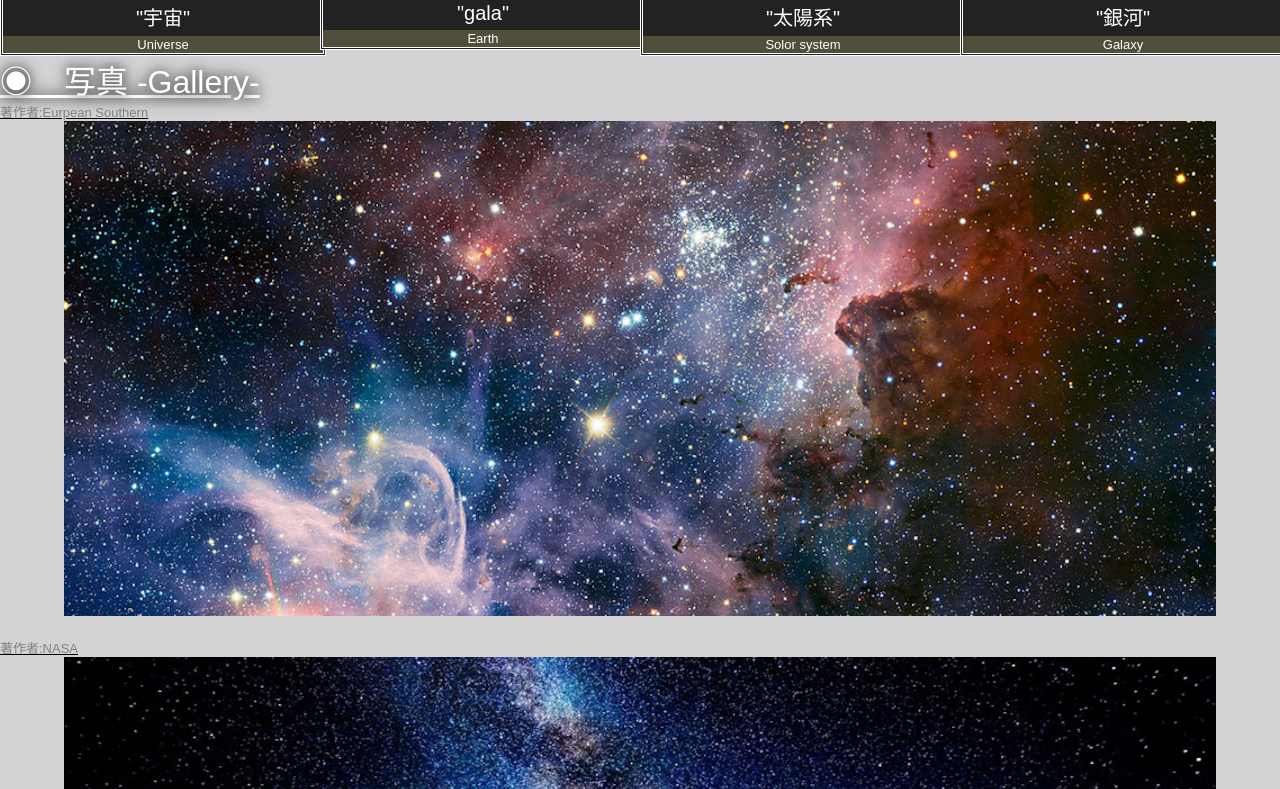
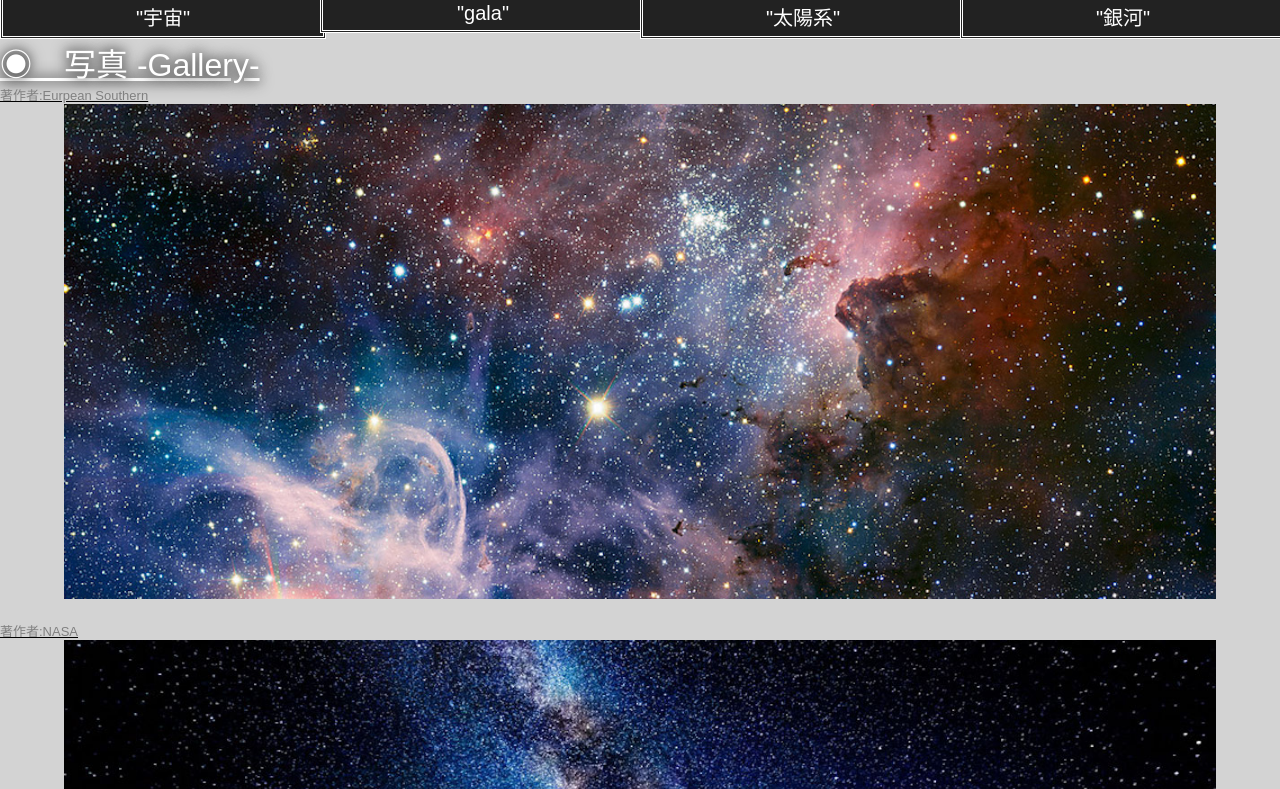
Before and after one commit to kaichi1202/universe, a plain HTML site: page info.html in a window 1280 px wide. Shown: the part 50-839 px from the top of the page. Drawn offline with Linux system fonts and the light colour scheme.

Commit message:
一部削除

```diff
--- a/info.css
+++ b/info.css
@@ -42,12 +42,7 @@ body	{margin: 0;
 	font-size: 20px;
 	font-weight: normal}
 
-.gaiyou p	{margin-top: 0;
-	margin-bottom: 0;
-	padding-top: 1px;
-	padding-bottom: 1px;
-	background-color: #524e3c;
-	font-size: 13px}
+
 
 .boxi-1	{float: left;
 	width: 50%;
--- a/info.html
+++ b/info.html
@@ -46,7 +46,6 @@
 		  		<a href="pages/un.html">
 		  			<i class="fa fa-un"></i>
 		  			<h1>"宇宙"</h1>
-		  			<p>Universe</p>
 		  		</a>
 		  	</div>
 		  </div>
@@ -56,7 +55,6 @@
 					<a href="#g">
 						<i class="fa fa-ea"></i>
 						<h1>"gala"</h1>
-						<p>Earth</p>
 					</a>
 				</div>
 			</div>
@@ -66,7 +64,6 @@
 					<a href="pages/sun.html">
 						<i class="fa fa-so"></i>
 						<h1>"太陽系"</h1>
-						<p>Solor system</p>
 					</a>
 				</div>
 			</div>
@@ -76,7 +73,6 @@
 					<a href="pages/gala.html">
 						<i class="fa fa-ga"></i>
 						<h1>"銀河"</h1>
-						<p>Galaxy</p>
 					</a>
 				</div>
 			</div>
```
